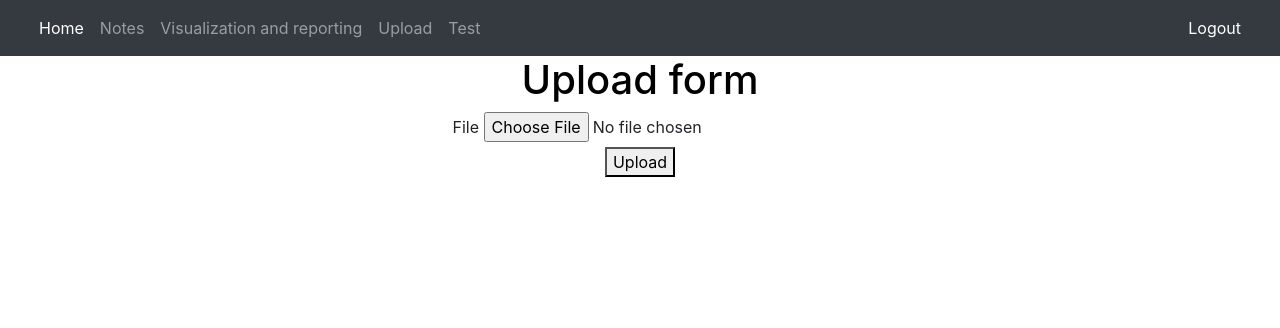
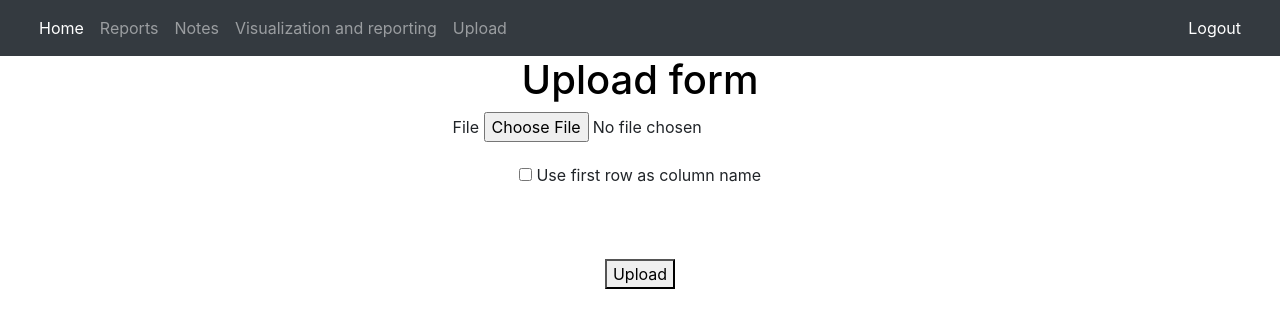
Before and after one commit to pawelczyz55/engineering-project, a Flask app: page /upload in a window 1280 px wide. Shown: the top 328 px of the page. Run offline with Flask 2, Linux system fonts and the light colour scheme; a user stored in the database is signed in; some libraries are stand-ins or nearby versions.

Commit message:
Added csv to sql converter in upload.html

```diff
--- a/website/import_csv.py
+++ b/website/import_csv.py
@@ -4,6 +4,8 @@ from werkzeug.utils import secure_filename
 from datetime import datetime
 import os
 from .views import views
+from . import db, db_connector
+from pandas import read_csv
 
 importCsv = Blueprint('import_csv', __name__)
 
@@ -13,9 +15,9 @@ def allowed_file(filename):
     return '.' in filename and \
            filename.rsplit('.', 1)[1].lower() in ALLOWED_EXTENSIONS
 
+# def table_exist(file_name: str):
 
 
-# w tej funkcji zmieńcie sobie scieżkę. Docelowo bedzie to zrobione tak, żeby oczywiscie sciezki w kodzie nie trzeba bylo zmieniac.
 @importCsv.route('/upload', methods=['GET', 'POST'])
 @login_required
 def upload():
@@ -24,10 +26,29 @@ def upload():
         if file and allowed_file(file.filename):
             filename = secure_filename(file.filename)
             new_filename = f'pnewFile.csv'
-            save_location = f'csv_data\{new_filename}'
+            #save_location = f'csv_data\{new_filename}'
+            save_location = f'csv_data\\{new_filename}'.replace('\\', '')
             #new_filename = f'{filename.split(".")[0]}_newfile.csv'
-            #save_location = os.path.join(r'G:\Inzynierka\engineering-project\csv_data', new_filename.replace('\\', ''))
-            file.save(save_location)
+            #save_location = os.path.join('csv_data', new_filename.replace('\\', '\'))
+            #file.save(save_location)
+            file.save(r'C:\Users\mjurc\OneDrive\Pulpit\engineering-project\csv_data\pnewFile.csv')
+
+
+            # Read data from CSV and load into a dataframe object
+            tmp = request.form.get('if_use_first_row_as_column')
+            if request.form.get('if_use_first_row_as_column')!='on':
+                #col_nb = pd.read_csv(file, nrows=1).shape[1]
+                cols2 = read_csv(r'C:\Users\mjurc\OneDrive\Pulpit\engineering-project\csv_data\pnewFile.csv', nrows=1, sep=';')
+                col_nb = cols2.shape[1]
+                columns = [f'column {i}' for i in range(1,col_nb+1)]
+                #data = read_csv(file, names=columns)
+                data = read_csv(r'C:\Users\mjurc\OneDrive\Pulpit\engineering-project\csv_data\pnewFile.csv', names=columns, sep=';')
+            else:
+                #data = read_csv(file)
+                data = read_csv(r'C:\Users\mjurc\OneDrive\Pulpit\engineering-project\csv_data\pnewFile.csv')
+
+            # Write data into the table in PostgreSQL database
+            data.to_sql('test', db_connector)
 
         return redirect(url_for('views.visualization_and_reporting'))
 
--- a/website/models.py
+++ b/website/models.py
@@ -16,3 +16,9 @@ class User(db.Model, UserMixin):
     password = db.Column(db.String(150))
     first_name = db.Column(db.String(150))
     notes = db.relationship('Note')
+    tables = db.relationship('Table')
+
+class Table(db.Model):
+    id = db.Column(db.Integer, primary_key=True)
+    name =  db.Column(db.String(8), unique=True)
+    owner_id =  db.Column(db.ForeignKey("user.id"))
--- a/website/templates/base.html
+++ b/website/templates/base.html
@@ -39,10 +39,10 @@
             {% if current_user.is_authenticated %}
               <ul class="navbar-nav mr-auto">
                 <li class="nav-item"><a class="nav-link active" id="home" href="/">Home</a></li>
+                <li class="nav-item"><a class="nav-link" id="reports" href="/reports">Reports</a></li>
                 <li class="nav-item"><a class="nav-link" id="notes" href="/notes">Notes</a></li>
                 <li class="nav-item"><a class="nav-link" id="VisAndRep" href="/visualization-and-reporting">Visualization and reporting</a></li>
                 <li class="nav-item"><a class="nav-link" id="uploadData" href="/upload">Upload</a></li>
-                <li class="nav-item"><a class="nav-link" id="testData" href="/test">Test</a></li>
               </ul>
             {% endif %}
             <ul class="navbar-nav ml-auto">
--- a/website/templates/notes.html
+++ b/website/templates/notes.html
@@ -1,4 +1,4 @@
-{% extends "base.html" %} {% block title %}Home{% endblock %}
+{% extends "base.html" %} {% block title %}Notes{% endblock %}
 {% block content %}
     <h1 align="center">Moje notatki</h1>
     <ul class="list-group list-group-flush" id="notes">
--- /dev/null
+++ b/website/templates/reports.html
@@ -0,0 +1,4 @@
+{% extends "base.html" %} {% block title %}My reports{% endblock %}
+{% block content %}
+    <h1 align="center">My reports</h1>
+{% endblock %}
--- a/website/templates/upload.html
+++ b/website/templates/upload.html
@@ -3,8 +3,15 @@
 <h1 align="center">Upload form</h1>
 <div style="text-align:center;">
     <form action="/upload" method="POST" enctype="multipart/form-data">
-        <label for="file">File</label>
-        <input type="file" id="file" name="file"><br />
+        <div class="form-group">
+            <label for="file">File</label>
+            <input type="file" id="file" name="file"><br />
+        </div>
+        <div class="form-group">
+            <input type="checkbox" id="use-first-row" name="if_use_first_row_as_column"/>
+            <label for="use-first-row">Use first row as column name</label><br>
+        </div>
+        <br/><br/>
         <button>Upload</button>
     </form>
 </div>
```
Also changed, not shown: website/__init__.py (+7 -1 lines), website/views.py (+43 -22 lines), database.db (added).
